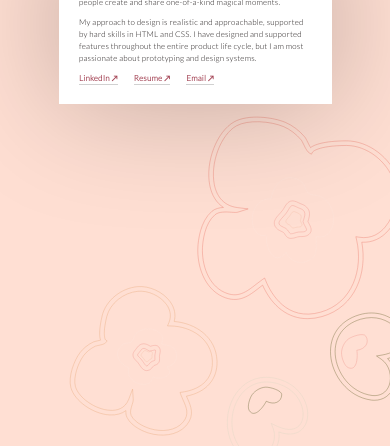
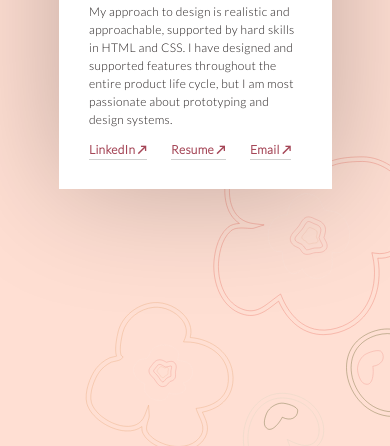
Before and after one commit to bossibly/bossibly.github.io, a plain HTML site: page index.html in a window 390 px wide. Shown: the part 398-844 px from the top of the page. Drawn offline with nearby package versions, Linux system fonts and the light colour scheme.

Commit message:
Adjusted sizing for smaller devices

```diff
--- a/css/portfolio.css
+++ b/css/portfolio.css
@@ -91,6 +91,12 @@ a:hover {
 /* Mobile Breakpoint */
 @media all and (max-width: 480px) {
 	body {
+		font-size: 0.75em;
+ 	}
+ }
+
+ @media all and (max-width: 375px) {
+	body {
 		font-size: 0.5em;
  	}
  }
```
